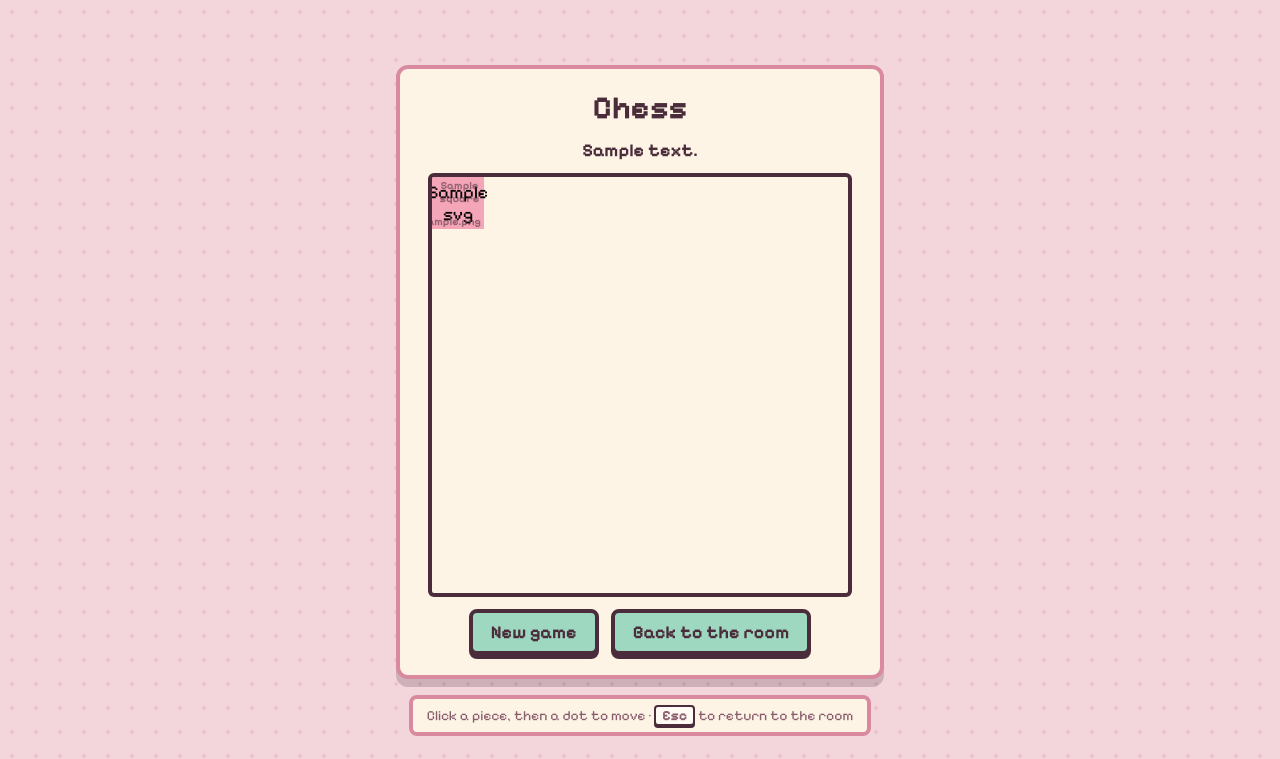
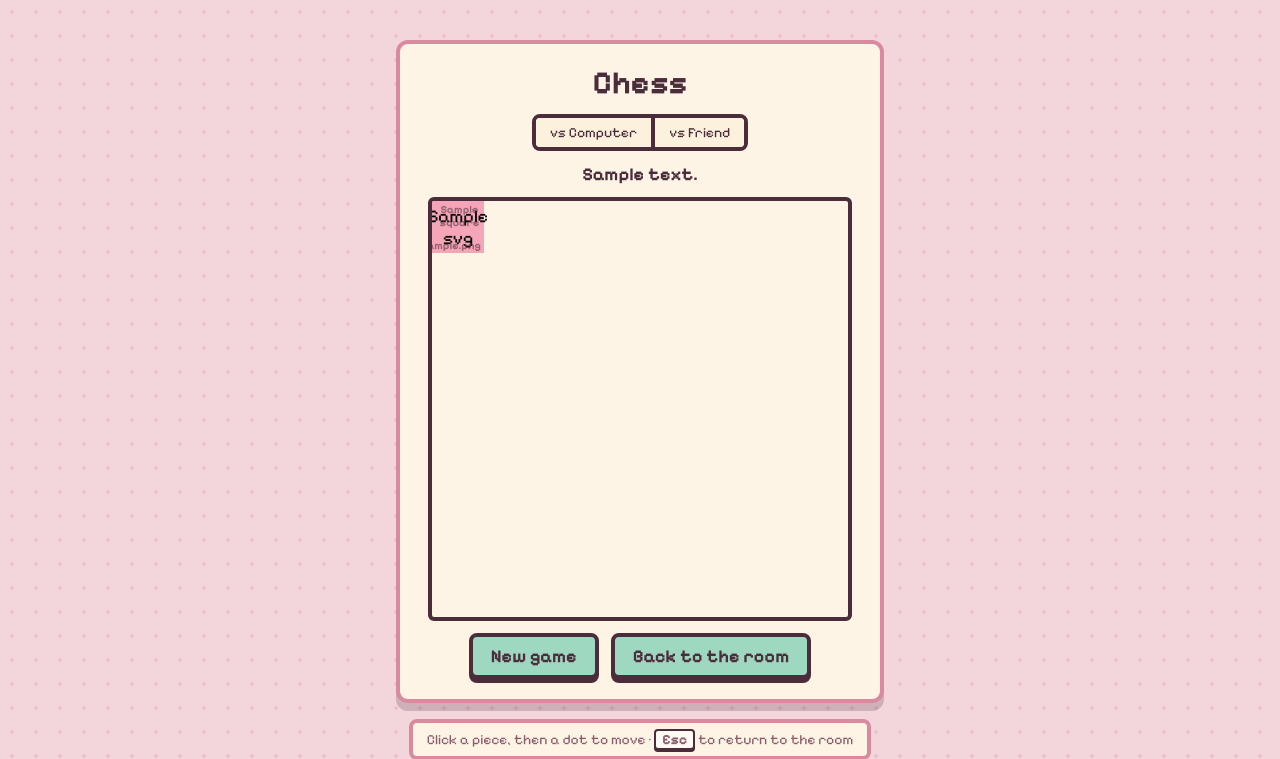
Before and after one commit to bergumguro-prog/Game, a Flask app: template games/chess/templates/chess.html in a window 1280 px wide. Shown: the top 759 px of the page. Run offline with Flask 3, Linux system fonts and the light colour scheme; the template is opened without the code that fills it: most values are stand-ins (such as "Sample title", 1, 10 or a date in 2020).

Commit message:
Let you play chess against the computer or a friend

```diff
--- a/games/chess/routes.py
+++ b/games/chess/routes.py
@@ -6,16 +6,20 @@ The game state lives in the Flask session as the list of moves played.
 
     GET  /games/chess/        show the board
     POST /games/chess/click   click a square (form field "square", e.g. "e2")
-    POST /games/chess/new     start a new game
+    POST /games/chess/new     start a new game (form field "mode")
+
+Two modes: "computer" (you play white, games/chess/ai.py plays black) and
+"friend" (two people share the board).
 """
 import chess
 from flask import redirect, render_template, request, session, url_for
 
 from core.game_base import MiniGame
-from games.chess import logic, pieces
+from games.chess import ai, logic, pieces
 from room import sprites
 
 SESSION_KEY = "chess"
+MODES = ("computer", "friend")
 
 
 def load_state():
@@ -31,7 +35,8 @@ def load_state():
     selected = state.get("selected")
     if not isinstance(selected, str) or selected not in chess.SQUARE_NAMES:
         selected = None
-    return board, {"moves": moves, "selected": selected}
+    mode = state.get("mode") if state.get("mode") in MODES else "computer"
+    return board, {"moves": moves, "selected": selected, "mode": mode}
 
 
 def save_state(state):
@@ -39,18 +44,34 @@ def save_state(state):
 
 
 def handle_click(board, state, square):
-    """Select a piece, move the selected piece, or clear the selection."""
+    """Select a piece, move the selected piece, or clear the selection.
+
+    Returns True if a move was played.
+    """
     if state["selected"]:
         move = logic.find_move(board, logic.parse_square(state["selected"]), square)
         if move:
             board.push(move)
             state["moves"].append(move.uci())
             state["selected"] = None
-            return
+            return True
+    if state["mode"] == "computer" and board.turn == chess.BLACK:
+        state["selected"] = None  # black's pieces belong to the computer
+        return False
     if logic.is_own_piece(board, square) and chess.square_name(square) != state["selected"]:
         state["selected"] = chess.square_name(square)
     else:
         state["selected"] = None
+    return False
+
+
+def computer_reply(board, state):
+    """In computer mode, let the AI play black's move."""
+    if state["mode"] == "computer" and board.turn == chess.BLACK \
+            and not logic.status(board)["over"]:
+        move = ai.choose_move(board)
+        board.push(move)
+        state["moves"].append(move.uci())
 
 
 def square_views(board, selected, status):
@@ -88,13 +109,14 @@ class Chess(MiniGame):
         @bp.route("/")
         def index():
             board, state = load_state()
-            status = logic.status(board)
+            status = logic.status(board, state["mode"])
             return render_template(
                 "chess.html",
                 game=self,
                 squares=square_views(board, state["selected"], status),
                 status=status,
                 move_count=len(state["moves"]),
+                mode=state["mode"],
             )
 
         @bp.route("/click", methods=["POST"])
@@ -105,13 +127,20 @@ class Chess(MiniGame):
             except ValueError:
                 return redirect(url_for(".index"))
             if not logic.status(board)["over"]:
-                handle_click(board, state, square)
+                if handle_click(board, state, square):
+                    computer_reply(board, state)
             save_state(state)
             return redirect(url_for(".index"))
 
         @bp.route("/new", methods=["POST"])
         def new_game():
-            save_state({"moves": [], "selected": None})
+            _, state = load_state()
+            mode = request.form.get("mode", state["mode"])
+            save_state({
+                "moves": [],
+                "selected": None,
+                "mode": mode if mode in MODES else state["mode"],
+            })
             return redirect(url_for(".index"))
 
 
--- a/games/chess/static/chess.css
+++ b/games/chess/static/chess.css
@@ -106,3 +106,32 @@
 .chess-actions form {
   margin: 0;
 }
+
+/* "vs Computer / vs Friend" switch */
+.chess-modes {
+  display: flex;
+  margin: 0;
+  border: 4px solid var(--px-outline);
+  border-radius: 8px;
+  overflow: hidden;
+}
+.chess-mode {
+  padding: 6px 14px;
+  background: var(--px-cream);
+  border: none;
+  color: var(--px-outline);
+  font: inherit;
+  font-size: var(--font-size-small);
+  cursor: pointer;
+}
+.chess-mode + .chess-mode {
+  border-left: 4px solid var(--px-outline);
+}
+.chess-mode:hover {
+  background: var(--px-pink-light);
+}
+.chess-mode-active,
+.chess-mode-active:hover {
+  background: var(--px-mint);
+  font-weight: 700;
+}
--- a/games/chess/templates/chess.html
+++ b/games/chess/templates/chess.html
@@ -10,6 +10,13 @@
 <main class="scene">
   <section class="panel chess-panel">
     <h1 class="panel-title">Chess</h1>
+
+    <form class="chess-modes" method="post" action="{{ url_for('chess.new_game') }}">
+      <button class="chess-mode{% if mode == 'computer' %} chess-mode-active{% endif %}"
+              type="submit" name="mode" value="computer">vs Computer</button>
+      <button class="chess-mode{% if mode == 'friend' %} chess-mode-active{% endif %}"
+              type="submit" name="mode" value="friend">vs Friend</button>
+    </form>
     <p class="chess-status{% if status.over %} chess-status-over{% endif %}">{{ status.text }}</p>
 
     <form class="chess-board" method="post" action="{{ url_for('chess.click') }}">
```
Also changed, not shown: games/chess/logic.py (+14 -4 lines).
